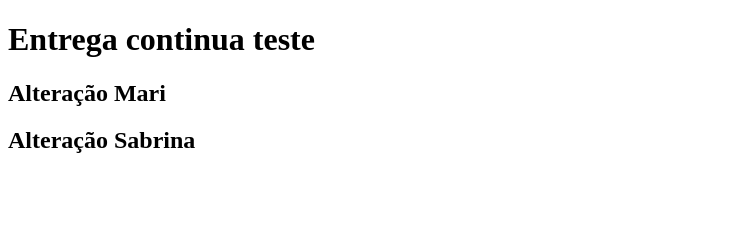
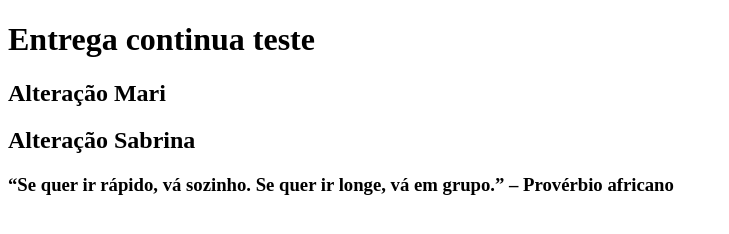
Before and after one commit to JULIANAVDSC/CI_CD, a plain HTML site: page index.html in a window 1280 px wide. Shown: the whole page, without its empty margins (0-729 px from the left). Drawn offline with Linux system fonts and the light colour scheme.

Commit message:
feat: frase inspiradora

```diff
--- a/index.html
+++ b/index.html
@@ -12,5 +12,6 @@
 
     <h2>Alteração Sabrina</h2>
 
+    <h3>  <h3>“Se quer ir rápido, vá sozinho. Se quer ir longe, vá em grupo.” – Provérbio africano</h3></h3>
 </body>
 </html>
```
